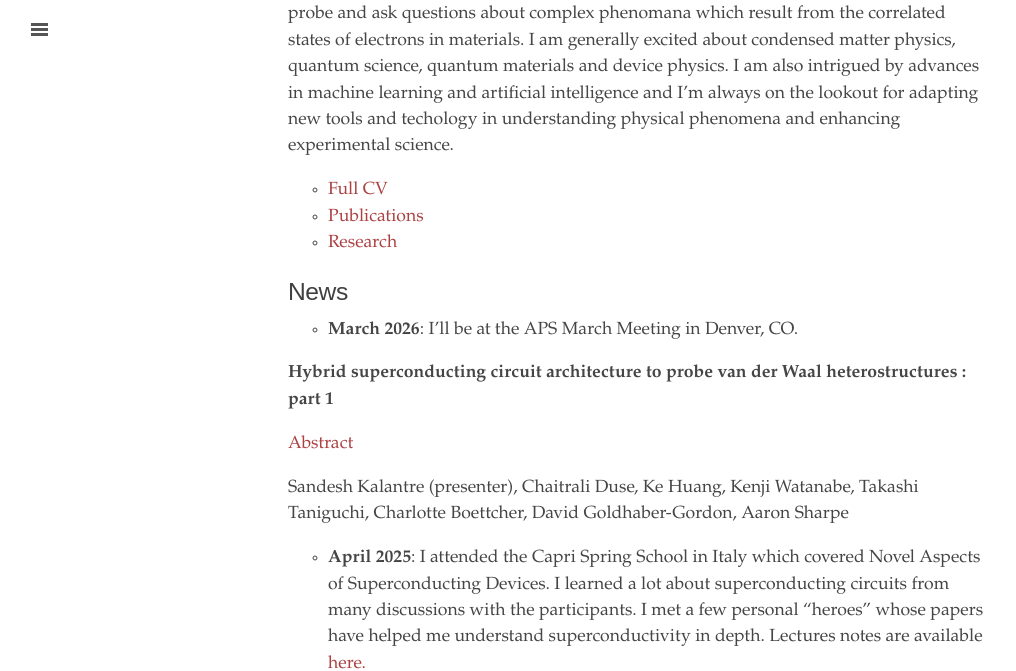
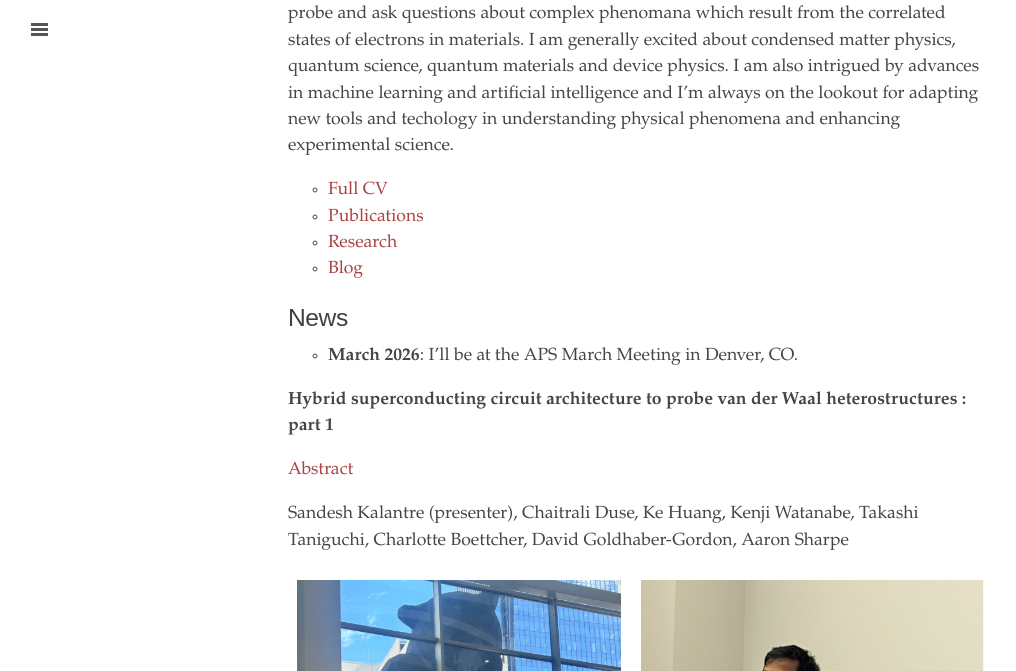
Before and after one commit to sandeshkalantre/sandeshkalantre.github.io, a Jekyll site: the page built from index.md, in a window 1280 px wide and 900 px high, scrolled down 562 px, cut to the strip 0-671 px from the top of the window. Shown: the whole strip, without its empty margins (0-1016 px from the left). Built offline with Jekyll 4.4.1, drawn with Linux system fonts in a browser that asks for light colours.

Commit message:
aps pics,blog link

```diff
--- a/index.md
+++ b/index.md
@@ -10,6 +10,7 @@ I'm currently a Knight-Hennessy fellow at Stanford University. I am part of the
 - [Full CV](/assets/CV.pdf)
 - [Publications](https://scholar.google.com/citations?user=w1rMqyoAAAAJ&hl=en)
 - [Research](/research)
+- [Blog](/blog_index)
 
 # News
 - **March 2026**: I'll be at the APS March Meeting in Denver, CO.
@@ -20,6 +21,8 @@ I'm currently a Knight-Hennessy fellow at Stanford University. I am part of the
 
 Sandesh Kalantre (presenter), Chaitrali Duse, Ke Huang, Kenji Watanabe, Takashi Taniguchi, Charlotte Boettcher, David Goldhaber-Gordon, Aaron Sharpe
 
+![apspic](/assets/images/aps2026.png)
+
 
 - **April 2025**: I attended the Capri Spring School in Italy which covered Novel Aspects of Superconducting Devices. I learned a lot about superconducting circuits from many discussions with the participants. I met a few personal "heroes" whose papers have helped me understand superconductivity in depth.
 Lectures notes are available [here.](https://capri-school.eu/Capri2025/lectures-material/)
```
Also changed, not shown: assets/images/aps2026.png (added).
